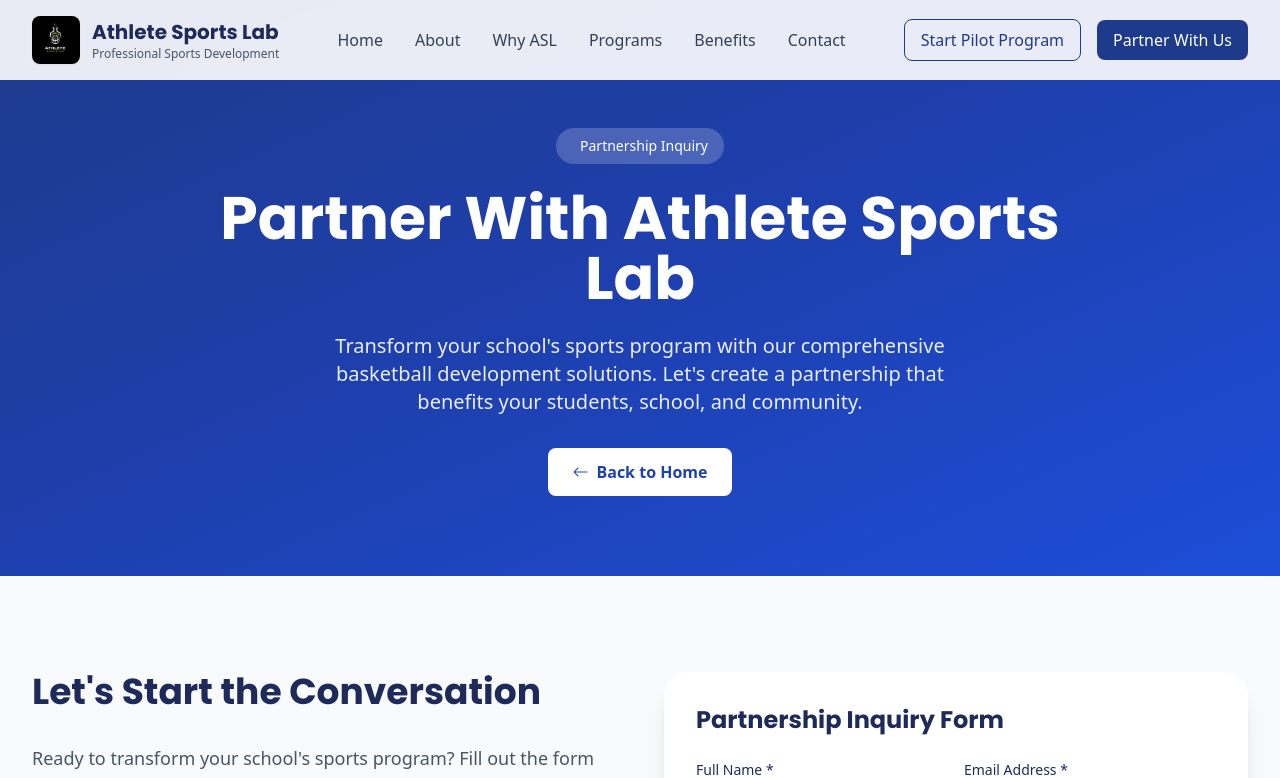
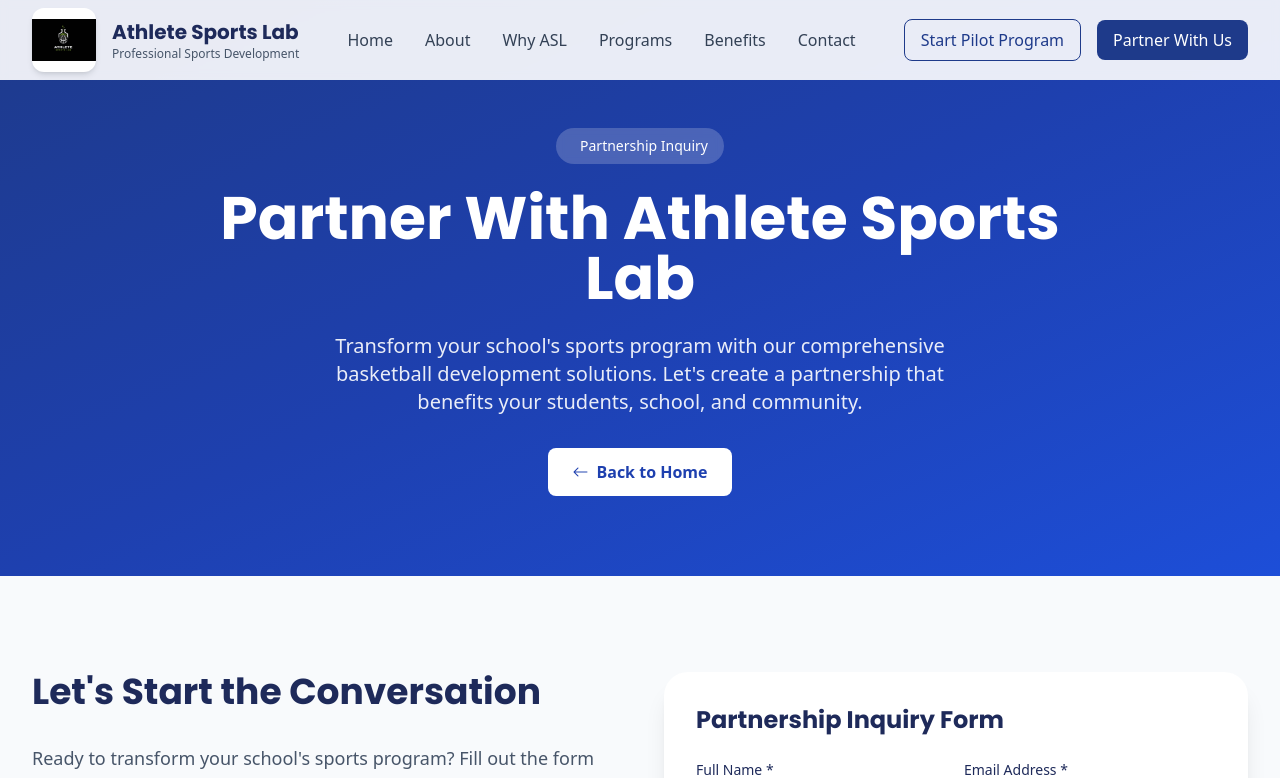
Before and after one commit to ishammadkhan-bot/websparks-mjmt0dbn, a React (Vite) app: page /partnership in a window 1280 px wide. Shown: the top 778 px of the page. Built offline with nearby package versions, Linux system fonts and the light colour scheme.

Commit message:
Increase header logo size for better visibility

```diff
--- a/src/components/Header.tsx
+++ b/src/components/Header.tsx
@@ -34,12 +34,12 @@ const Header: React.FC = () => {
     }`}>
       <div className="max-w-7xl mx-auto px-4 sm:px-6 lg:px-8">
         <div className="flex items-center justify-between h-16 sm:h-20">
-          <Link to="/" className="flex items-center space-x-3">
-            <div className="w-10 h-10 sm:w-12 sm:h-12 rounded-lg overflow-hidden bg-white flex items-center justify-center shadow-sm">
+          <Link to="/" className="flex items-center space-x-4">
+            <div className="w-14 h-14 sm:w-16 sm:h-16 rounded-xl overflow-hidden bg-white flex items-center justify-center shadow-md">
               <img
                 src={Logo}
                 alt="Athlete Sports Lab logo"
-                className="w-full h-full object-cover"
+                className="w-full h-full object-contain"
               />
             </div>
             <div>
```
